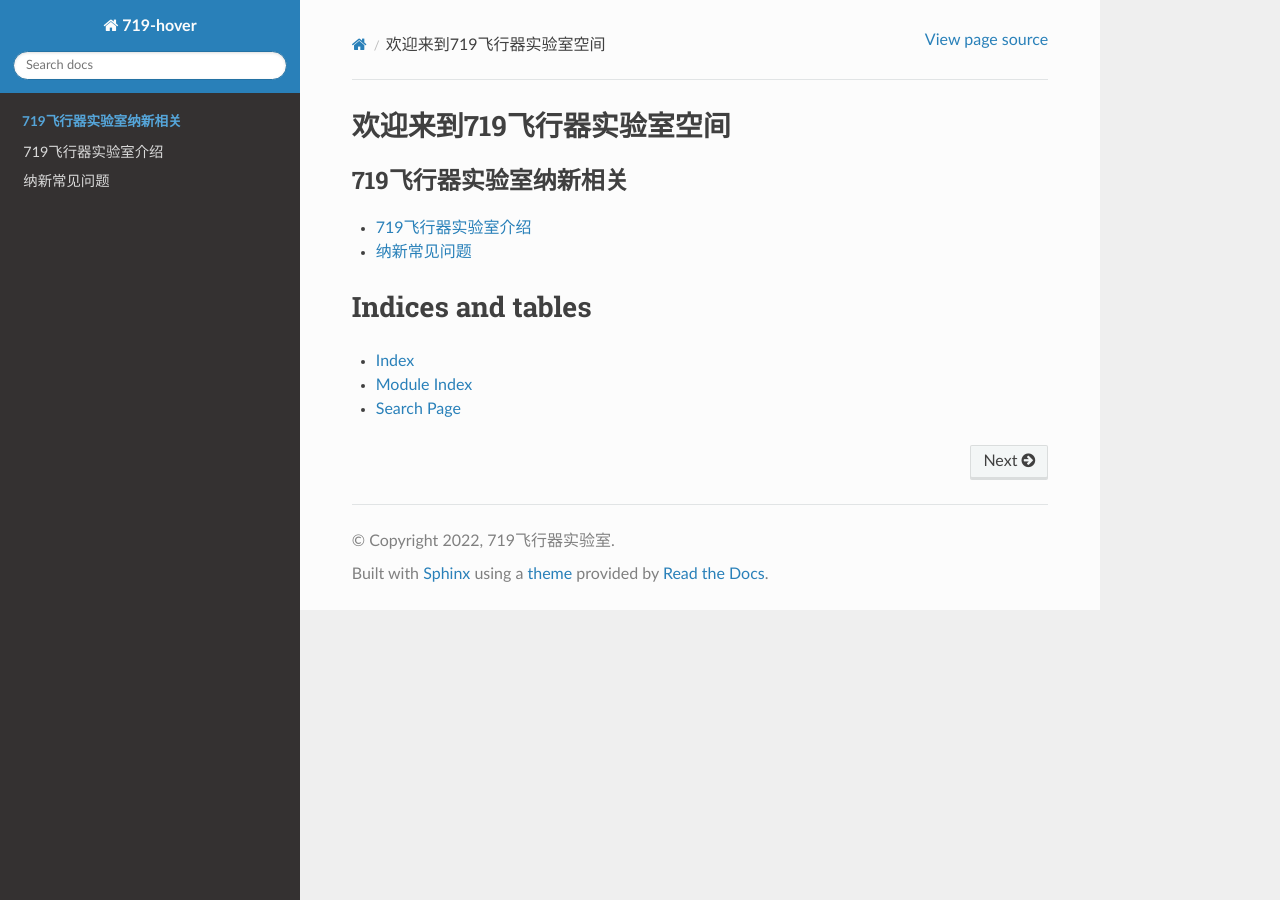
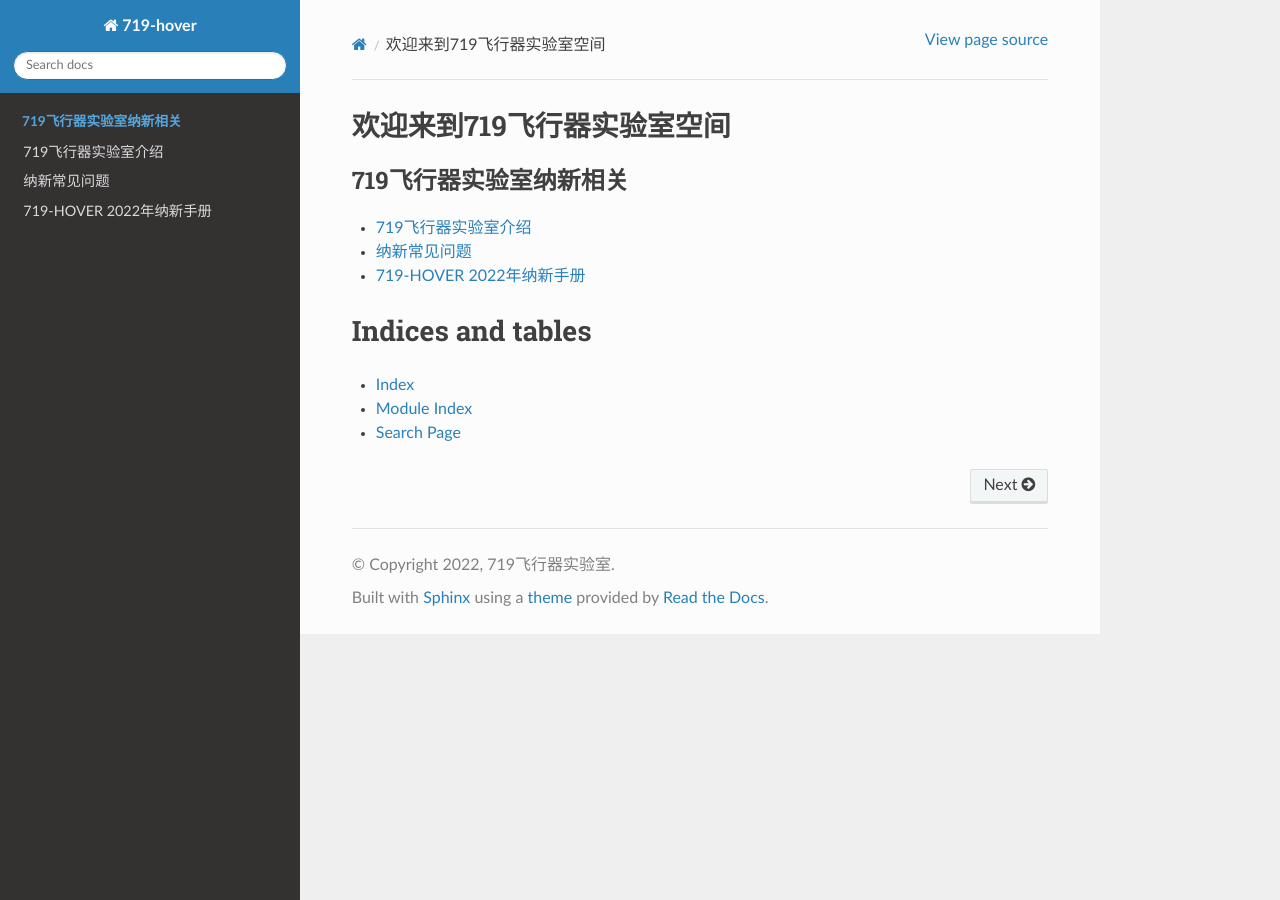
Before and after one commit to HOVER-719/719docs, a Sphinx documentation site: the page built from source/index.rst, in a window 1280 px wide. Built offline with Sphinx 7.4.7 and the Read the Docs theme 2.0.0, drawn with Linux system fonts in a browser that asks for light colours; some of the changed lines change nothing that is shown.

Commit message:
NEW: 添加那新手册
Signed-off-by: zhangrun <1139135655@qq.com>

```diff
--- a/source/index.rst
+++ b/source/index.rst
@@ -12,6 +12,7 @@
 
    source/719hover
    source/纳新常见问题
+   source/纳新手册
 
 
 
--- /dev/null
+++ b/source/source/纳新手册.rst
@@ -0,0 +1,196 @@
+719-HOVER 2022年纳新手册
+=========================
+
+
+声 明
+-----------------------------------------
+本次纳新规则最终解释权归719飞行器实验室所有。
+
+纳新时间线
+-----------------------------------------
+
+.. image:: pic/time.jpg
+   :align: center
+
+A赛道（飞行器设计）纳新方案
+-----------------------------------------
+
+1. 参赛对象
+
+仅限哈尔滨工业大学（威海）2021 级和 2022 级学生报名，每个团队人数不超过 3 人。赛前将会有飞行器原理等知识培训。
+
+1. 任务描述
+
+遥控模型从起降区起飞，顺时针绕标杆飞行两圈，飞行至障碍区上空安全穿过障碍物后，安全返回起降区降落，循环往返直至比赛结束。比赛以限时内有效穿越障碍循环次数大者取胜。
+
+3. 技术要求
+
+   1. 模型质量、布局、结构形式等不限，但模型不得有轻于空气的结构部分。
+   #. 模型动力必须为电动。
+   #. 模型起飞不得借助外力或其它装置。
+   #. 起降区内，除模型外不得放置任何设备。
+   #. 每个飞行组在比赛中最多使用 2 架模型。
+   #. 比赛模型必须为自行组装，禁止使用大疆等公司生产的成品无人机，禁止使用直升机。
+   #. 飞控由实验室提供。
+
+4. 场地设置
+
+   1. 任务区
+
+      1. 任务区设操纵区（3×2m）、起降区（2×2×0.1m 天井）、障碍区、 标杆（高 2m，相距 10m）。
+      #. 标杆距离操纵区边线垂直距离为 6m。
+      #. 障碍区上方设置边长为 1m 的正方形空心边框障碍，距地面垂直高度为 1m。
+      #. 比赛中操纵员不得离开操纵区。除更换备机外任何人不得进入起降区。
+
+   2. 安全区
+
+      1. 工作区和观众区设置在安全区，比赛场馆内除任务区外均为安全区，以视场地情况划定的区域边线和搭设的安全网为界。
+
+.. image:: pic/a_group.jpg
+   :align: center
+
+5. 竞赛方法
+
+   1. 比赛进行两轮，取取得的最高分的一次为最终成绩。
+   #. 每轮比赛进场准备时间为 1min，比赛时间为 3min。
+   #. 比赛时间内运动员操纵模型完成若干次起飞、绕标、穿越障碍和降落动作，超过比赛时间完成的动作不予计分。
+   #. 模型的穿越障碍物和飞行
+
+      1. 主机在没有离地的情况下出现故障，允许更换备机进行比赛，主机离地后不允许再使用备机；更换备机不算作接触模型。
+      2. 更换备机需向裁判员申请，获准后方可进行；模型第一次离地后，不得人为取出模型进行维修和调试。所用的时间含在 3min 内。
+   #. 模型的穿越障碍物
+
+      - 模型应顺时针绕标杆飞行两圈才可进行穿越障碍物，模型绕两标杆的外侧，从图示左侧标杆飞向右侧标杆两次后，即为完成两圈飞行。
+   #. 完成一次穿越障碍后，模型应降落在起降区内（与起降区地面有一次接触视为降落完成），任何人员不得进入起降区，不得和模型有任何接触 （包括通过其他物体）。
+
+6. 成绩评定
+
+   1. 单轮得分 S 为竞赛时间内的起飞分 S1 与每次飞行的避障分 S2 之和再减去扣分 S3。即 S=S1+S2-S3。
+   #. 起飞分：首次起飞成功得 100 分。
+   #. 单次飞行的障碍分：成功穿越障碍物一次得分 50 分。
+   #. 扣分：如 6.1、6.3.4 条所述。
+
+7. 判罚
+
+   1. 比赛时间内参赛人员第一次与模型发生接触（包括通过其他物体），扣 10 分。
+   #. 有下列情况之一者该轮比赛终止，已取得的成绩有效。
+
+      1. 操纵员双脚离开操纵区。
+      #. 模型第一次离地后，对模型进行维修和调试（无论取出与否）。
+      #. 比赛中，模型因故障无法继续飞行或经裁判员认定不能保证飞行安全。
+      #. 参赛人员第二次与模型发生接触（包括通过其他物体）。
+   #. 有下列情况之一者该轮成绩判为零分。
+
+      1. 模型未按规定绕杆飞行两圈且进行了穿越障碍。
+      #. 比赛时间到仍继续向障碍区飞行。
+      #. 模型借助外力或其他装置起飞。
+      #. 模型在穿越障碍时与障碍物接触两次（第一次警告且扣 10 分）。
+
+8. 组别划分
+
+   - 通过考核后，根据个人意愿以及综合考虑，决定成员组别。
+
+B赛道（机械）纳新方案
+-----------------------------------------
+
+1. 参赛对象
+
+   - 仅限哈尔滨工业大学（威海）2021 级和 2022 级学生报名，本项目为个人参赛，赛前将会有 CAD 等软件相关培训。
+
+2. 任务描述
+
+   - 在限定时间内，按指定要求
+      1. 卷面作答飞行器通识试卷一份；
+      #. CAD绘制二维模型、Solidworks/UGNX/Catia绘制三维模型并装配。
+
+3. 技术要求
+
+   1. 比赛为现场进行，会有监督，不得携带已画好的模型参加比赛。
+   #. 要求画出的 CAD 图纸能够满足切割组装要求并能完成一些结构功能。
+   #. 不得携带个人的电子设备。
+
+4. 场地设置
+
+   - 海空天立体观测实验大楼 3 楼 719 飞行器实验室（T301-302）
+
+5. 竞赛方法
+
+   1. 比赛进行一轮。
+   #. 每轮比赛进场准备时间为 1min，比赛时间为 90min。
+   #. 根据报名人数随机分组，每组同时进行比赛，其余组在场外等候或按规定时间到来。
+
+6. 成绩评定
+
+   - 按制图习惯、制图质量、实用程度进行评分，占比60%，飞行器通识卷面成绩，占比40%。满分 100 分。
+
+7. 判罚
+
+   1. 比赛时携带个人电子设备入场，一经发现，取消比赛资格。
+   #. 比赛时交头接耳，环顾四周，扣 50 分。
+
+8. 其他
+
+   - 2021级与2022级考核方式一致，难度高于2022级。
+
+C赛道（电控）纳新方案
+-----------------------------------------
+
+1. 参赛对象
+
+   - 仅限哈尔滨工业大学（威海）2021 级和 2022 级学生报名，本项目为个人参赛，赛前将会有 C 语言基础知识培训。
+
+2. 任务描述
+
+   - 在限定时间内，按指定要求，作答一份电子试卷。
+
+3. 技术要求
+
+   1. 电子试卷的题目分为无人机通识题目、单片机题目（stm32）和算法题目。
+   #. 相应的，需要了解的知识分为：无人机基础（例如无人机的分类、无人机的控制机理、飞机上的传感器等）、单片机题目（包括GPIO、串口、IIC、定时器、中断、SPI）、算法题目（pid算法、其它c语言算法）。
+   #. 其中只有算法题目需要敲代码。
+   #. 本次测试为电子试卷，需自带电脑。
+
+4. 场地设置
+
+   - 海空天立体观测实验大楼 3 楼 719 飞行器实验室（T301-302）
+
+5. 竞赛方法
+
+   1. 比赛进行一轮。
+   #. 每轮比赛进场准备时间为 5min，比赛时间为 120min。
+   #. 根据报名人数随机分组，每组同时进行比赛，其余组在场外等候或按规定时间到来。
+
+6. 成绩评定
+
+   - 按编程习惯、运行情况、完成程度进行评分，满分 100 分。
+
+7. 判罚
+
+   1. 比赛时携带个人电子设备入场，一经发现，取消比赛资格。
+   #. 比赛时交头接耳，环顾四周，扣 50 分。
+
+8. 其他
+
+   - 2021级与2022级考核方式一致，难度高于2022级。
+
+S赛道（赛务）纳新方案
+-----------------------------------------
+
+1. 参赛对象
+
+   - 仅限哈尔滨工业大学（威海）2021 级和 2022 级学生报名，采取一面→考察→二面的形式。
+
+2.	面试与考察期
+
+   1. 一轮面试在国庆后进行，按2:1选拔预备成员。
+   #. 考察期为一个月，根据个人意愿参与实验室日常工作，如发票整理、日常宣传（摄影、视频、文案等）、撰写商业计划书等工作，并对此予以考核。
+   #. 考察期结束进行工作汇报与二轮面试。
+
+3. 评定方式
+
+   - 根据两次面试与考察期的表现，确定最终录用名单。
+
+飞手组说明
+-----------------------------------------
+
+- 进入实验室后，对飞行感兴趣的同学进入飞手组并进行飞行培训，兼任飞手组，不作单独纳新。
```
Also changed, not shown: source/source/pic/a_group.jpg (added), source/source/pic/time.jpg (added).
